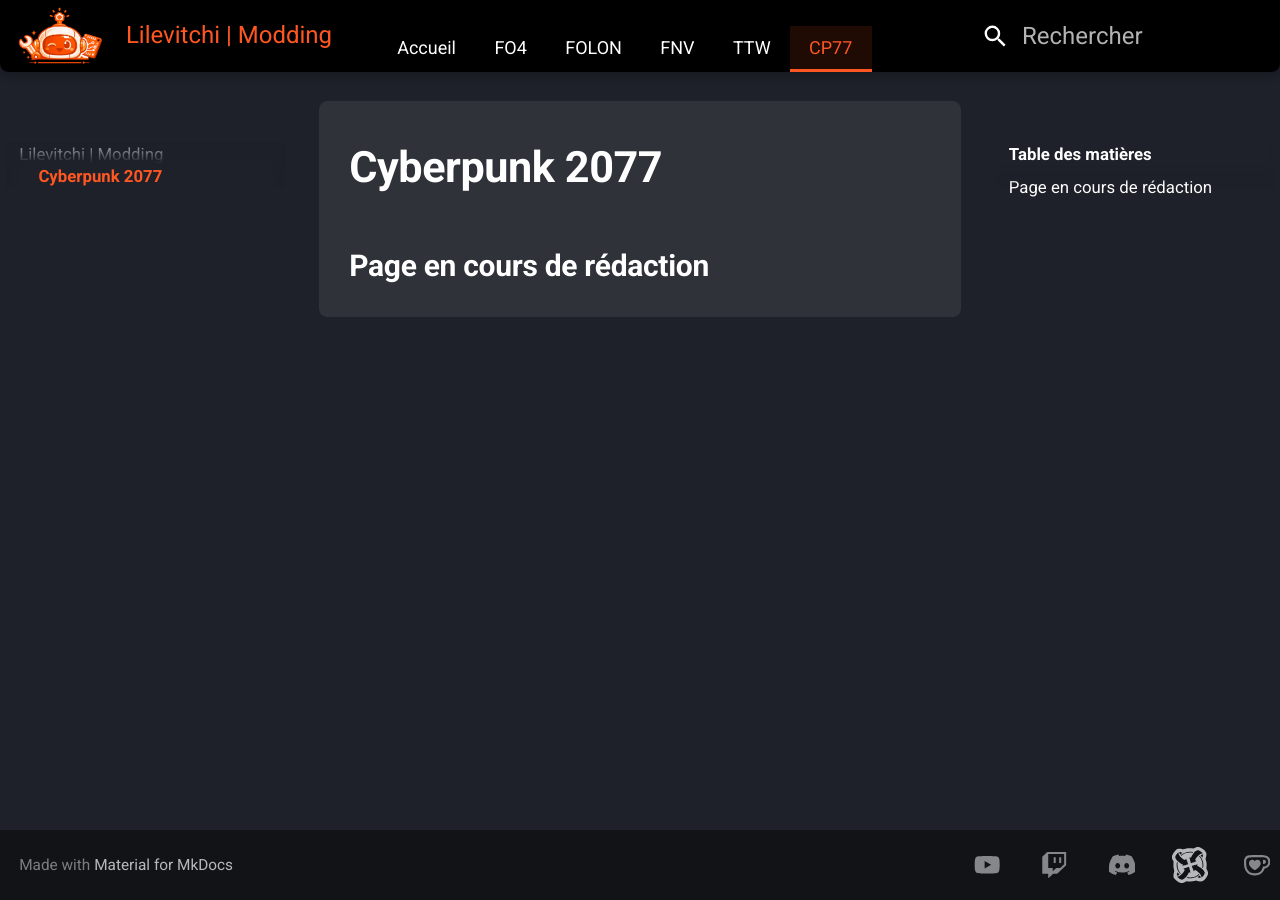
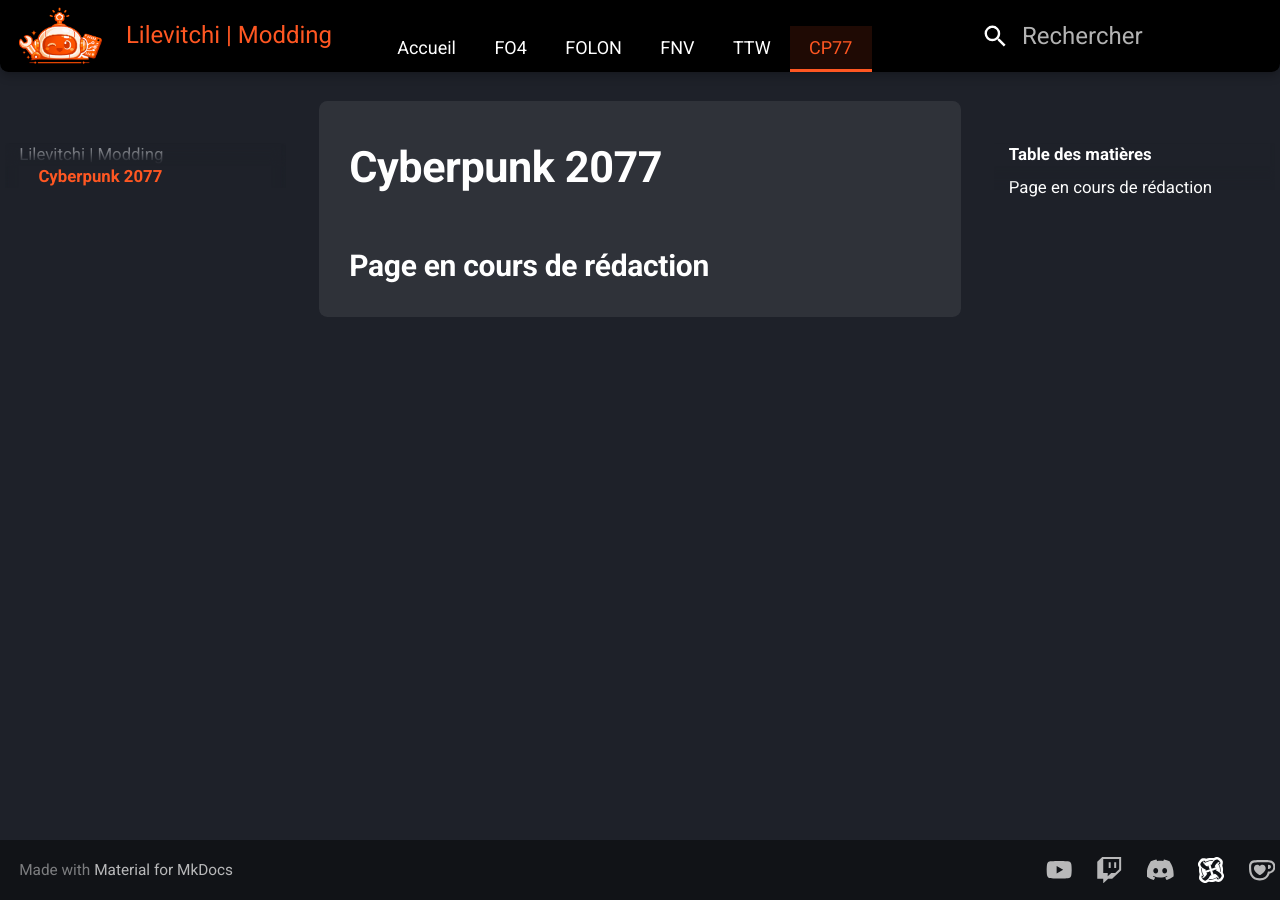
Before and after one commit to Lilevitchi/lilevitchi.github.io, an MkDocs documentation site: the page built from docs/cyberpunk/index.md, in a window 1280 px wide. Built offline with MkDocs 1.6.1 and Material for MkDocs 9.7.7, drawn with Linux system fonts in a browser that asks for light colours.

Commit message:
Update extra.css

```diff
--- a/docs/stylesheets/extra.css
+++ b/docs/stylesheets/extra.css
@@ -652,9 +652,7 @@
 /* Conteneur des icônes sociales */
 [data-md-color-scheme] .md-footer-social {
     display: flex;
-   /*  justify-content: flex-end;*/
-    gap: 0.9rem;
-   /* margin-left: auto;*/
+    gap: var(--space-sm);
     padding: 0.5rem 0;
 }
 
@@ -663,10 +661,10 @@
     display: inline-flex;
     align-items: center;
     justify-content: center;
-    width: 1.5rem;
-    height: 1.5rem;
+    width: 1.1rem;
+    height: 1.1rem;
     color: var(--white);
-    opacity: 0.7;
+    opacity: 1;
     transition: color var(--transition-base), opacity var(--transition-base);
 
     margin-left: 10px;
```
